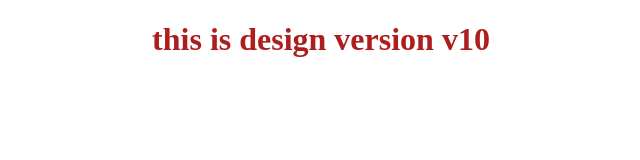
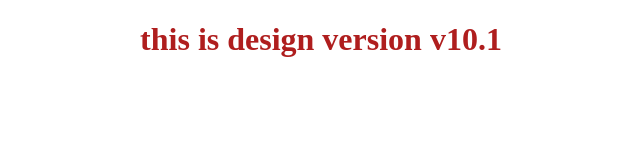
Before and after one commit to syedhyder12/myrepo, a plain HTML site: page index.html in a window 1280 px wide. Shown: the whole page, without its empty margins (319-959 px from the left). Drawn offline with Linux system fonts and the light colour scheme.

Commit message:
version 10.1

```diff
--- a/index.html
+++ b/index.html
@@ -7,6 +7,6 @@
     <link rel="stylesheet" href="styles.css">
 </head>
 <body>
-    <h1>this is design version v10</h1>
+    <h1>this is design version v10.1</h1>
 </body>
 </html>
```
